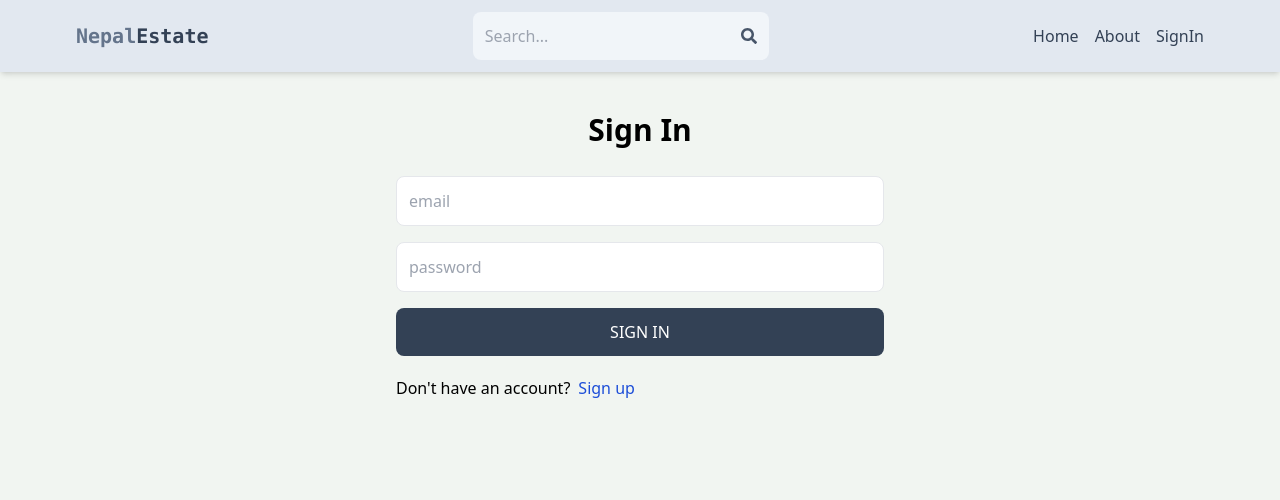
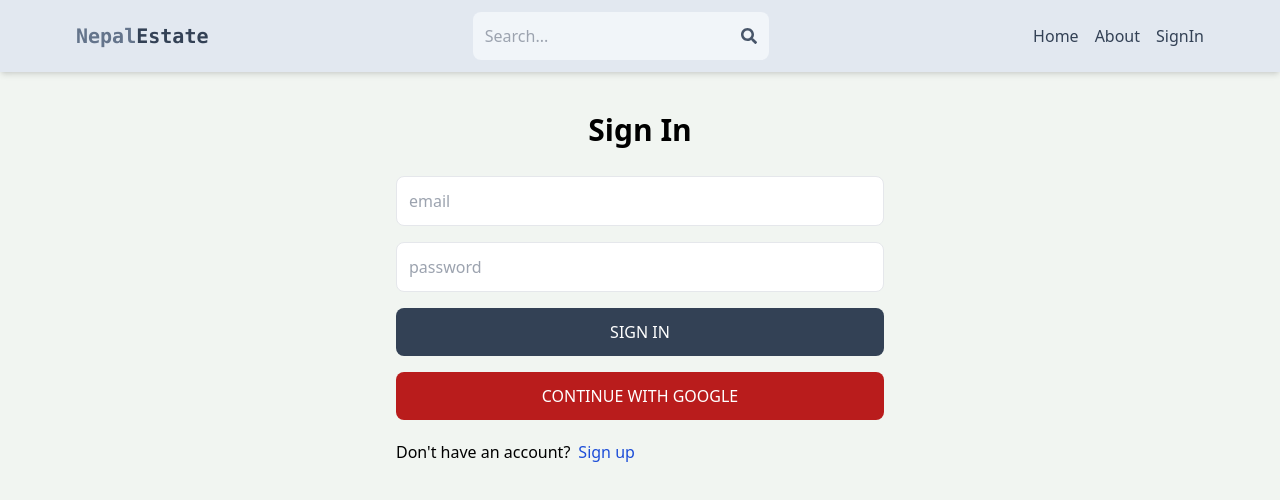
Before and after one commit to SushilKushwaha/client, a React (Vite) app: page /sign-in in a window 1280 px wide. Shown: the top 500 px of the page. Built offline with nearby package versions, Linux system fonts and the light colour scheme.

Commit message:
create and add OAuth component

```diff
--- a/package.json
+++ b/package.json
@@ -11,6 +11,7 @@
   },
   "dependencies": {
     "@reduxjs/toolkit": "^2.0.1",
+    "firebase": "^10.7.1",
     "react": "^18.2.0",
     "react-dom": "^18.2.0",
     "react-icons": "^4.12.0",
--- /dev/null
+++ b/src/components/OAuth.jsx
@@ -0,0 +1,35 @@
+import { GoogleAuthProvider, getAuth, signInWithPopup } from 'firebase/auth';
+import { app } from '../firebase';
+import { useDispatch } from 'react-redux';
+import { signInSuccess, signInFailure } from '../redux/user/userSlice';
+import { useNavigate } from 'react-router-dom';
+
+export default function OAuth() {
+    const dispatch = useDispatch();
+    const navigate = useNavigate();
+
+    const handleGoogleClick = async () => {
+        try {
+            const provider = new GoogleAuthProvider()
+            const auth = getAuth(app)
+
+            const result = await signInWithPopup(auth, provider);
+
+            const res = await fetch('/api/auth/google', {
+                method: 'POST',
+                headers: {
+                    'Content-Type': 'application/json',
+                },
+                body: JSON.stringify({ name: result.user.displayName, email: result.user.email, photo: result.user.photoURL }),
+            })
+            const  data = await res.json();
+            dispatch(signInSuccess(data));
+            navigate('/');
+        } catch (error) {
+            console.log('could not sign in with google', error);
+        }
+    };
+  return (
+    <button onClick={handleGoogleClick} type='button' className='bg-red-700 text-white p-3 rounded-lg uppercase hover:opacity-95'>Continue with google</button>
+  )
+};
--- /dev/null
+++ b/src/firebase.js
@@ -0,0 +1,17 @@
+// Import the functions you need from the SDKs you need
+import { initializeApp } from "firebase/app";
+// TODO: Add SDKs for Firebase products that you want to use
+// https://firebase.google.com/docs/web/setup#available-libraries
+
+// Your web app's Firebase configuration
+const firebaseConfig = {
+  apiKey: import.meta.env.VITE_FIREBASE_API_KEY,
+  authDomain: "nepalestate-856b7.firebaseapp.com",
+  projectId: "nepalestate-856b7",
+  storageBucket: "nepalestate-856b7.appspot.com",
+  messagingSenderId: "36457417049",
+  appId: "1:36457417049:web:b761721fbc7aba4c916448"
+};
+
+// Initialize Firebase
+export const app = initializeApp(firebaseConfig);
--- a/src/pages/SignIn.jsx
+++ b/src/pages/SignIn.jsx
@@ -2,6 +2,7 @@
 import { Link, useNavigate } from 'react-router-dom';
 import { useDispatch, useSelector } from 'react-redux';
 import { signInStart, signInSuccess, signInFailure } from '../redux/user/userSlice.js';
+import OAuth from '../components/OAuth.jsx';
 
 export default function SignIn() {
   const [formData, setFormData] = useState({});
@@ -65,6 +66,7 @@
         >
           {loading ? 'Loading...' : 'Sign In'}
         </button>
+        <OAuth/>
       </form>
 
       <div className='flex gap-2 mt-5'>
--- a/src/pages/SignUp.jsx
+++ b/src/pages/SignUp.jsx
@@ -1,5 +1,6 @@
 import { useState } from 'react';
 import { Link, useNavigate } from 'react-router-dom';
+import OAuth from '../components/OAuth';
 
 export default function SignUp() {
 
@@ -48,6 +49,7 @@
         <input type="email" placeholder='email' className='border p-3 rounded-lg' id='email' onChange={handleChange} />
         <input type="password" placeholder='password' className='border p-3 rounded-lg' id='password' onChange={handleChange} />
         <button disabled={loading} className='bg-slate-700 text-white p-3 rounded-lg uppercase hover:opacity-95 disabled:opacity-80'>{loading ? 'Loading...' : 'Sign Up'}</button>
+        <OAuth/>
       </form>
       <div className='flex gap-2 mt-5'>
         <p>Have an account?</p>
```
Also changed, not shown: 2 other files (tests, documents, lock files or other folders).
